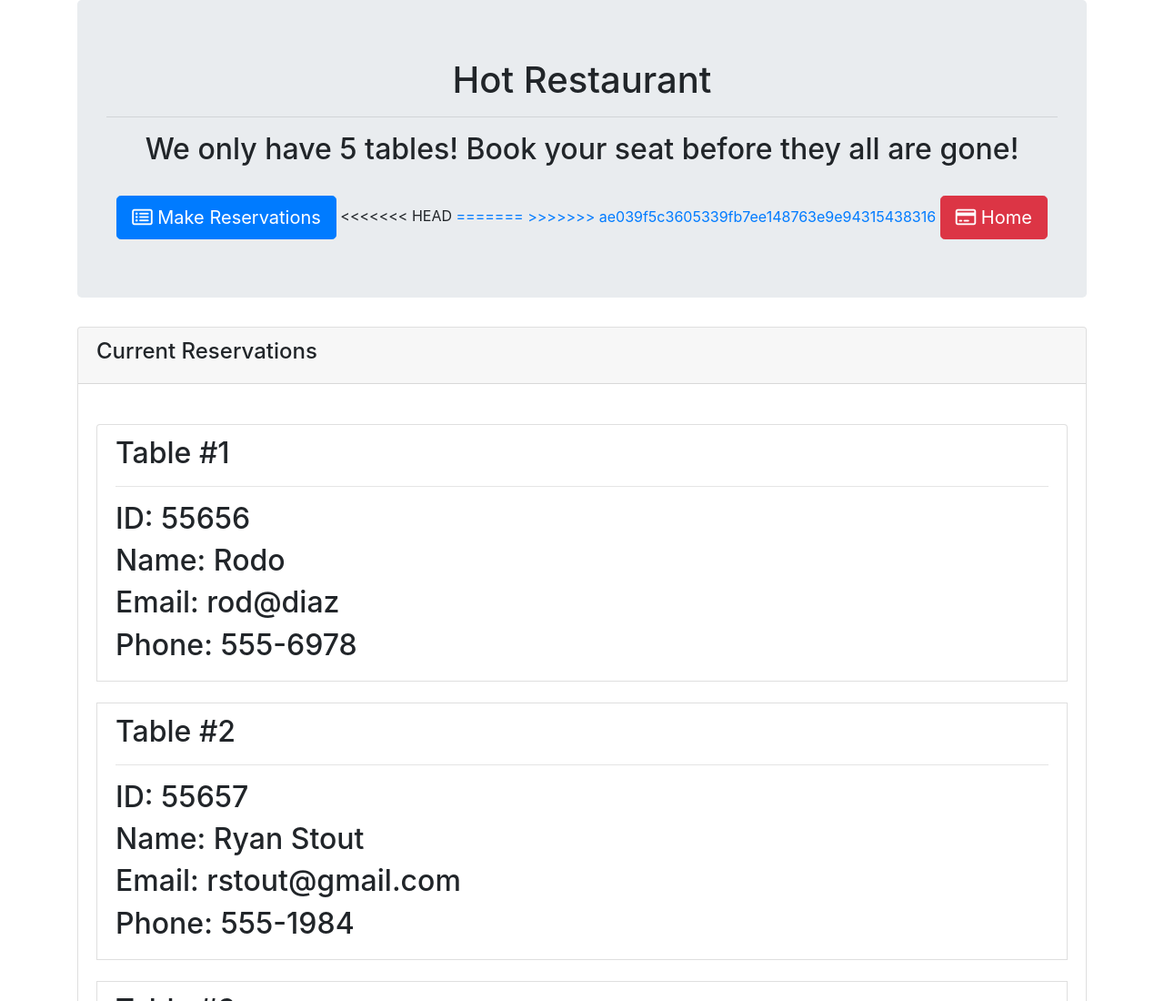
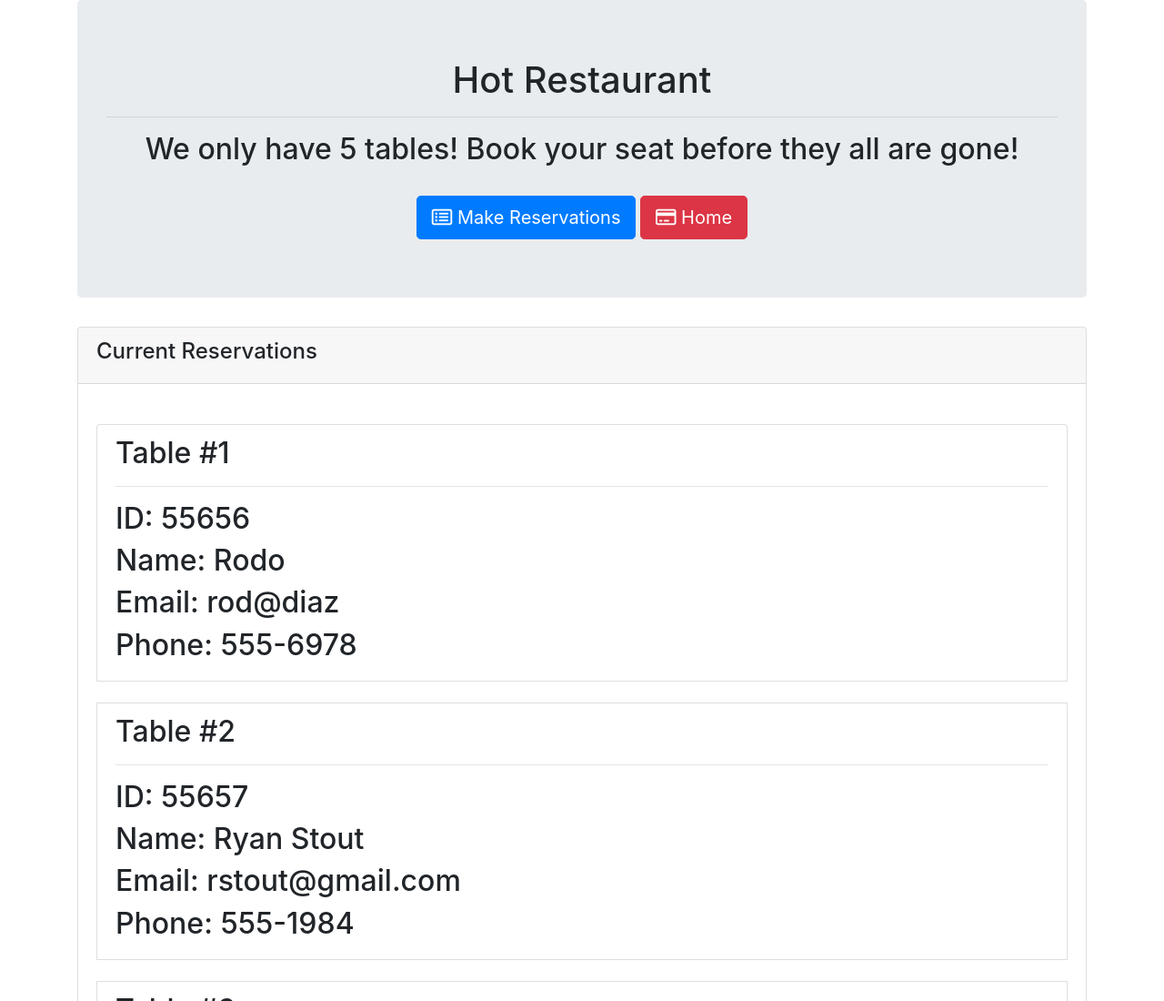
Before and after one commit to Rodolfod1/Hot-Restaurant-Project, a website: page tables.html in a window 1280 px wide. Shown: the top 1100 px of the page at 91% size. Drawn offline with nearby package versions, Linux system fonts and the light colour scheme.

Commit message:
html href changes

```diff
--- a/tables.html
+++ b/tables.html
@@ -24,11 +24,7 @@
                      Make Reservations
                 </button>
             </a>
-<<<<<<< HEAD
-            <a href="/">
-=======
             <a href="index.html">
->>>>>>> ae039f5c3605339fb7ee148763e9e94315438316
                 <button class="btn btn-lg btn-danger">
                     <span class="fa fa-credit-card">
 
```
Also changed, not shown: reserve.html (+1 -1 lines).
